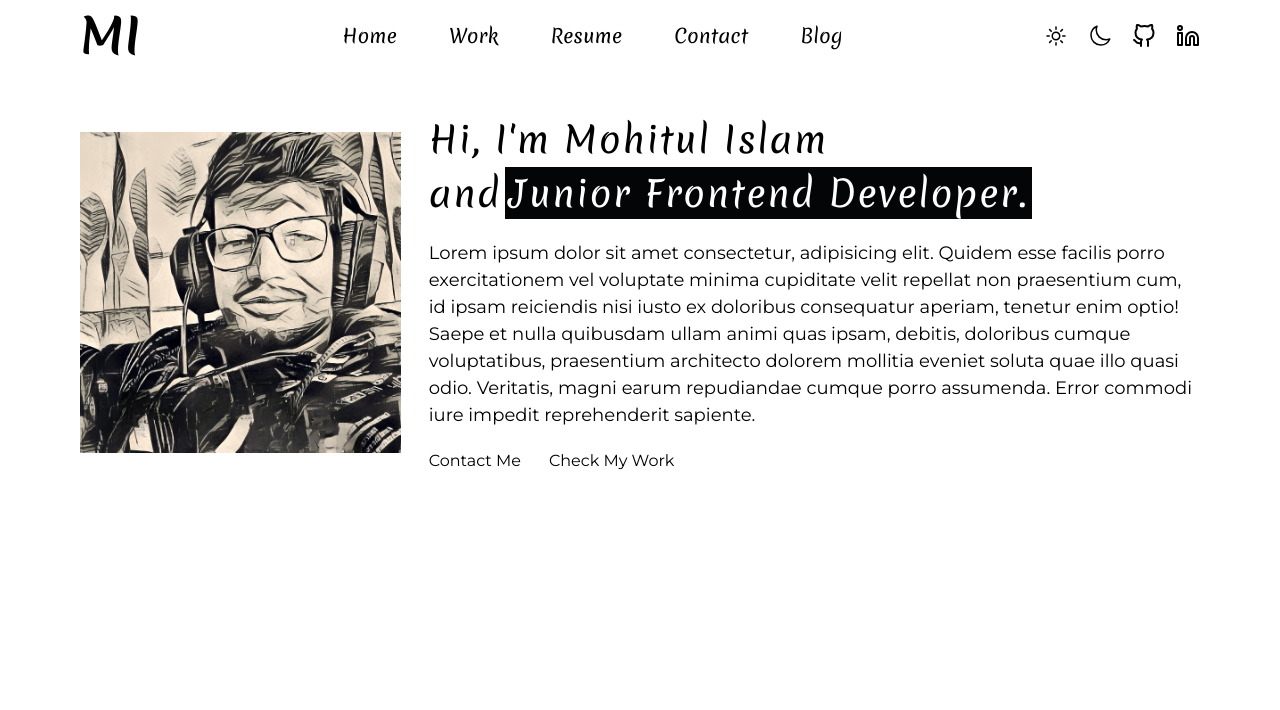
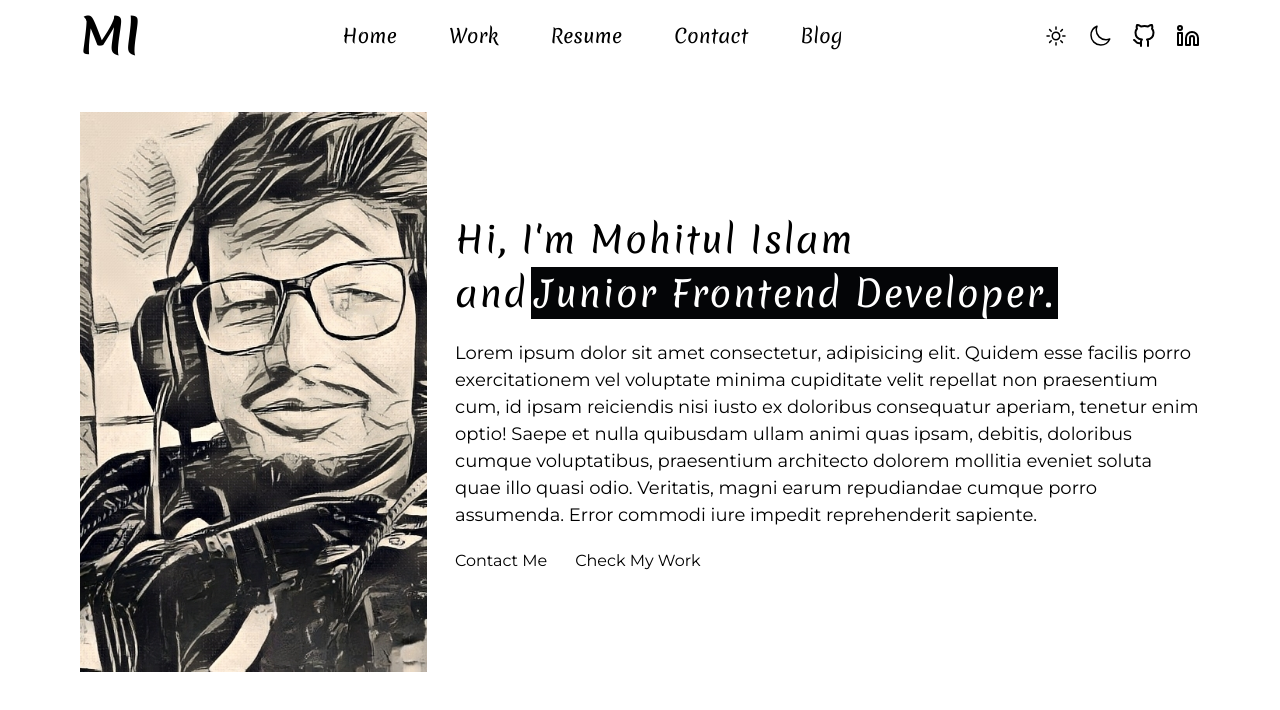
Before and after one commit to mohit838/Mohitul-Islam-Frontend, a Next.js app in the folder client/: page / in a window 1280 px wide. Shown: the top 710 px of the page. Built offline with nearby package versions, Linux system fonts and the light colour scheme.

Commit message:
Working with image in nextjs

```diff
--- a/client/src/app/globals.css
+++ b/client/src/app/globals.css
@@ -54,7 +54,7 @@ a {
 }
 
 /* Profile Image Responsiveness */
-.image-container {
+/* .image-container {
   width: 100%;
 
   > div {
@@ -67,4 +67,20 @@ a {
     position: relative !important;
     height: unset !important;
   }
+} */
+
+/* styles.css */
+.fixed-ratio-container {
+  position: relative;
+  width: 200%;
+  padding-bottom: 50%;
 }
+
+.fixed-ratio-container img {
+  position: absolute;
+  top: 0;
+  left: 0;
+  width: 100%;
+  height: 100%;
+  object-fit: cover;
+}
--- a/client/src/components/HomePage/HeroContent/HeroContent.jsx
+++ b/client/src/components/HomePage/HeroContent/HeroContent.jsx
@@ -5,6 +5,7 @@ const HeroContent = () => {
   return (
     <div className="flex flex-nowrap items-center justify-center gap-7 mt-10">
       {/* Profile Image */}
+      {/* Test 1 */}
       {/* <div className="">
         <div className={'image-container'}>
           <Image
@@ -17,7 +18,8 @@ const HeroContent = () => {
         </div>
       </div> */}
 
-      <div className="w-[2000px] h-auto">
+      {/* Test 2 */}
+      {/* <div className="w-[2000px] h-auto">
         <div className={'image-container'}>
           <Image
             src={`${profileImg?.imgSrc}`}
@@ -27,8 +29,18 @@ const HeroContent = () => {
             className={'image'}
           />
         </div>
+      </div> */}
+
+      {/* Test  */}
+      <div className="fixed-ratio-container">
+        <Image
+          src={`${profileImg?.imgSrc}`}
+          alt="mohitul-islam"
+          fill
+          responsive
+          priority
+        />
       </div>
-
       {/* Profile Info */}
       <div className="flex flex-col items-start justify-between gap-5">
         <h1 className="font-merienda text-4xl leading-[1.5] tracking-[1.5px]">
```
